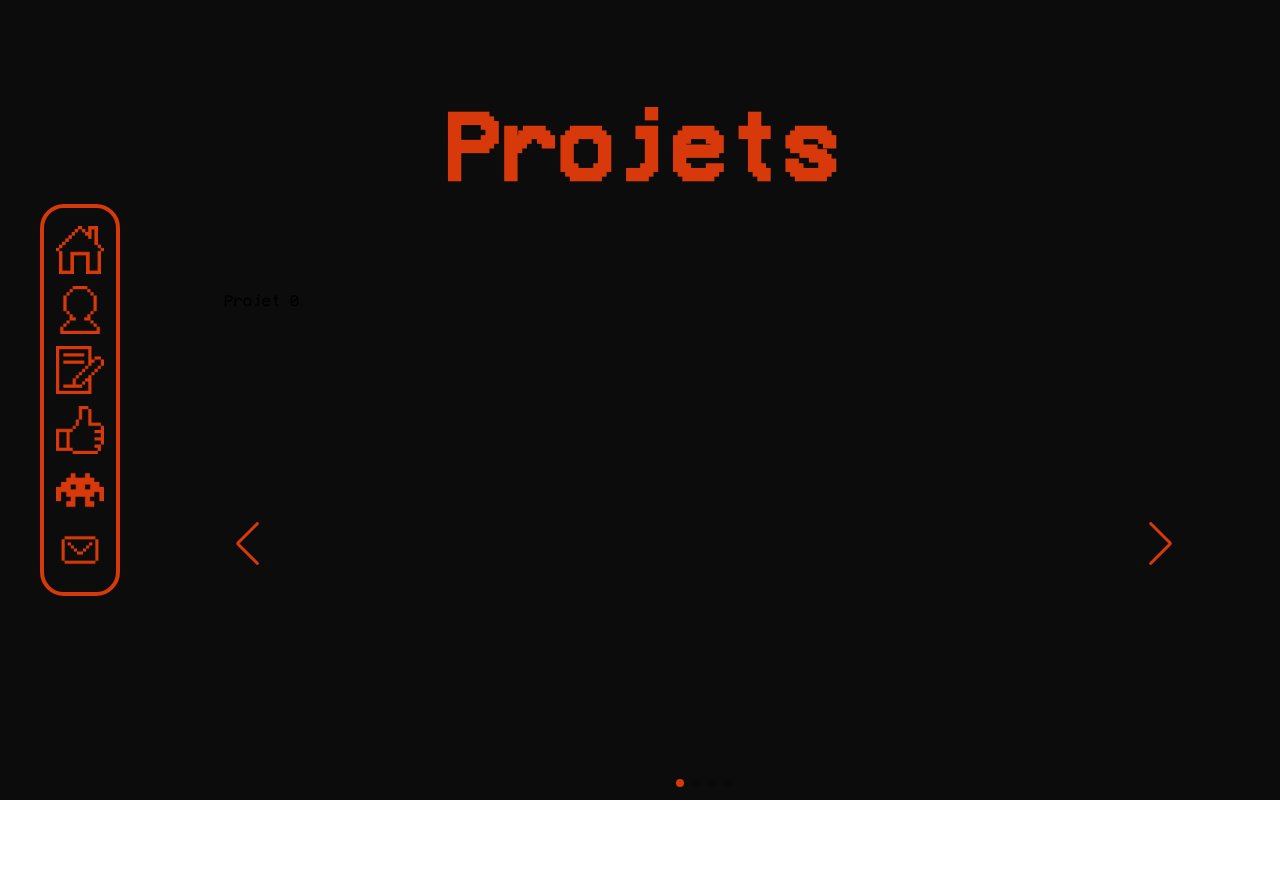
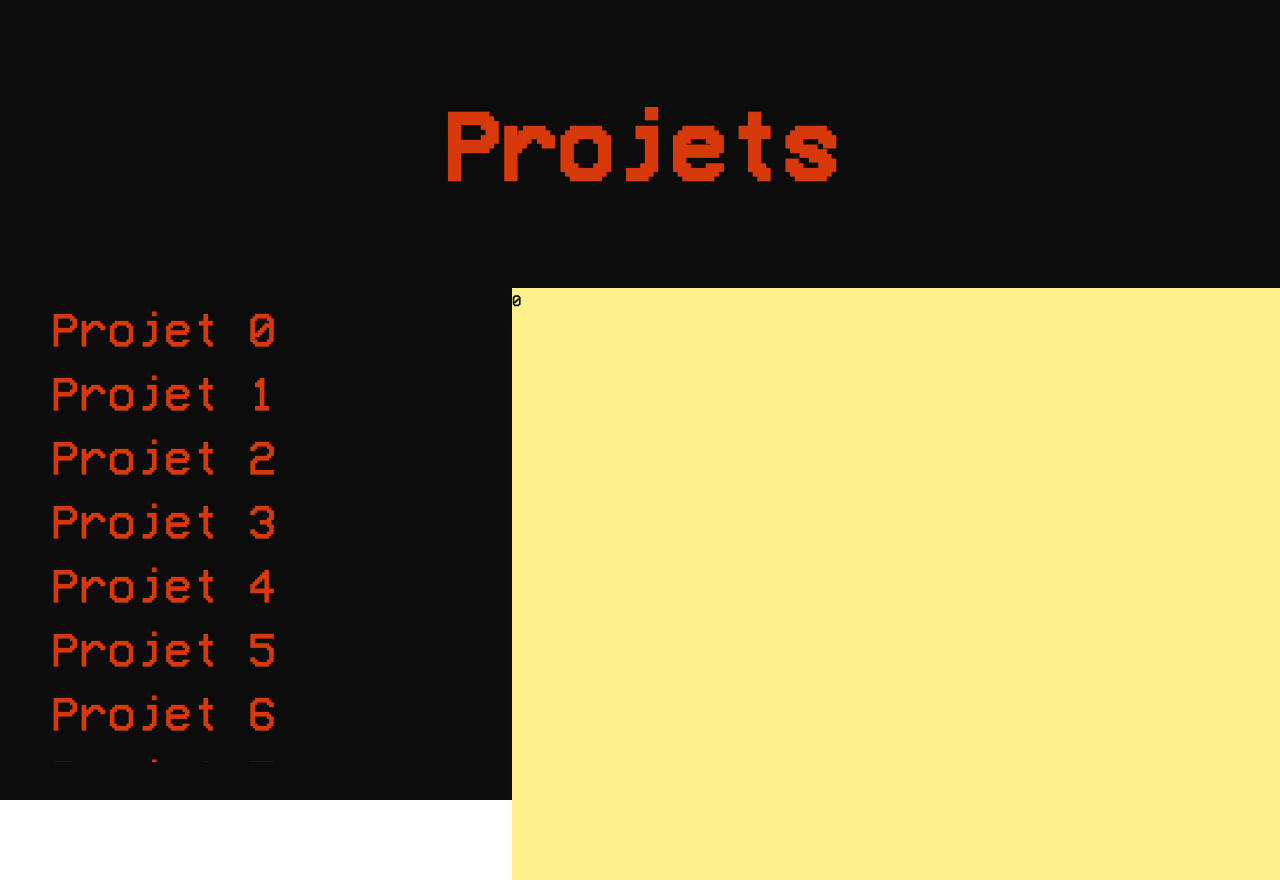
Before and after one commit to Solymnos/portfolio, a React (Create React App) app in the folder rebuild/: page /projects in a window 1280 px wide. Before the commit the page ends 800 px from the top, so only its background shows below. Built offline with nearby package versions, Linux system fonts and the light colour scheme; the HTML template or start-up script is replaced by a standard one.

Commit message:
add change on project page

```diff
--- a/rebuild/src/pages/ProjectsPage.js
+++ b/rebuild/src/pages/ProjectsPage.js
@@ -20,6 +20,7 @@ const Projects =
       url :'https://google.com',
     }],
     icon : ProjectsIcon,
+    id : 0
   },
   {
     name : 'Projet 1',
@@ -33,6 +34,7 @@ const Projects =
       url :'https://google.com',
     }],
     icon : ProjectsIcon,
+    id : 1
   },
   {
     name : 'Projet 2',
@@ -43,6 +45,7 @@ const Projects =
       url :'https://google.com',
     }],
     icon : ProjectsIcon,
+    id : 2
   },
   {
     name : 'Projet 3',
@@ -53,50 +56,89 @@ const Projects =
       url :'https://google.com',
     }],
     icon : ProjectsIcon,
+    id : 3
   },
+  {
+    name : 'Projet 4',
+    desc : 'Lorem ipsum dolor sit amet, consectetur adipiscing elit. Quisque vitae nulla eget ipsum viverra sodales porttitor quis mi. Proin nunc magna, sollicitudin ut augue vel, pharetra ullamcorper massa. Suspendisse ac aliquet libero. Morbi sit amet tellus laoreet, aliquet elit nec, convallis elit. Duis consequat consequat magna at gravida. Morbi vel massa rhoncus, tempus elit eget, suscipit dui. Donec sodales elementum felis a accumsan. Cras id urna nec urna lobortis ultricies. Nullam eleifend diam sit amet vulputate pulvinar. Nullam sed venenatis risus. Aliquam venenatis quam ante, ac dictum nisl mattis a. Mauris eu magna est. Donec eget risus eros. Lorem ipsum.',
+    tech : ['C', 'C++','Python', 'javascript' ],
+    link : [{
+      icon : GithubIcon,
+      url :'https://google.com',
+    }],
+    icon : ProjectsIcon,
+    id : 4
+  },
+  {
+    name : 'Projet 5',
+    desc : 'Lorem ipsum dolor sit amet, consectetur adipiscing elit. Quisque vitae nulla eget ipsum viverra sodales porttitor quis mi. Proin nunc magna, sollicitudin ut augue vel, pharetra ullamcorper massa. Suspendisse ac aliquet libero. Morbi sit amet tellus laoreet, aliquet elit nec, convallis elit. Duis consequat consequat magna at gravida. Morbi vel massa rhoncus, tempus elit eget, suscipit dui. Donec sodales elementum felis a accumsan. Cras id urna nec urna lobortis ultricies. Nullam eleifend diam sit amet vulputate pulvinar. Nullam sed venenatis risus. Aliquam venenatis quam ante, ac dictum nisl mattis a. Mauris eu magna est. Donec eget risus eros. Lorem ipsum.',
+    tech : ['C', 'C++','Python', 'javascript' ],
+    link : [{
+      icon : GithubIcon,
+      url :'https://google.com',
+    }],
+    icon : ProjectsIcon,
+    id : 5
+  },
+  {
+    name : 'Projet 6',
+    desc : 'Lorem ipsum dolor sit amet, consectetur adipiscing elit. Quisque vitae nulla eget ipsum viverra sodales porttitor quis mi. Proin nunc magna, sollicitudin ut augue vel, pharetra ullamcorper massa. Suspendisse ac aliquet libero. Morbi sit amet tellus laoreet, aliquet elit nec, convallis elit. Duis consequat consequat magna at gravida. Morbi vel massa rhoncus, tempus elit eget, suscipit dui. Donec sodales elementum felis a accumsan. Cras id urna nec urna lobortis ultricies. Nullam eleifend diam sit amet vulputate pulvinar. Nullam sed venenatis risus. Aliquam venenatis quam ante, ac dictum nisl mattis a. Mauris eu magna est. Donec eget risus eros. Lorem ipsum.',
+    tech : ['C', 'C++','Python', 'javascript' ],
+    link : [{
+      icon : GithubIcon,
+      url :'https://google.com',
+    }],
+    icon : ProjectsIcon,
+    id : 6
+  },
+  {
+    name : 'Projet 7',
+    desc : 'Lorem ipsum dolor sit amet, consectetur adipiscing elit. Quisque vitae nulla eget ipsum viverra sodales porttitor quis mi. Proin nunc magna, sollicitudin ut augue vel, pharetra ullamcorper massa. Suspendisse ac aliquet libero. Morbi sit amet tellus laoreet, aliquet elit nec, convallis elit. Duis consequat consequat magna at gravida. Morbi vel massa rhoncus, tempus elit eget, suscipit dui. Donec sodales elementum felis a accumsan. Cras id urna nec urna lobortis ultricies. Nullam eleifend diam sit amet vulputate pulvinar. Nullam sed venenatis risus. Aliquam venenatis quam ante, ac dictum nisl mattis a. Mauris eu magna est. Donec eget risus eros. Lorem ipsum.',
+    tech : ['C', 'C++','Python', 'javascript' ],
+    link : [{
+      icon : GithubIcon,
+      url :'https://google.com',
+    }],
+    icon : ProjectsIcon,
+    id : 7
+  },
+  {
+    name : 'Projet 8',
+    desc : 'Lorem ipsum dolor sit amet, consectetur adipiscing elit. Quisque vitae nulla eget ipsum viverra sodales porttitor quis mi. Proin nunc magna, sollicitudin ut augue vel, pharetra ullamcorper massa. Suspendisse ac aliquet libero. Morbi sit amet tellus laoreet, aliquet elit nec, convallis elit. Duis consequat consequat magna at gravida. Morbi vel massa rhoncus, tempus elit eget, suscipit dui. Donec sodales elementum felis a accumsan. Cras id urna nec urna lobortis ultricies. Nullam eleifend diam sit amet vulputate pulvinar. Nullam sed venenatis risus. Aliquam venenatis quam ante, ac dictum nisl mattis a. Mauris eu magna est. Donec eget risus eros. Lorem ipsum.',
+    tech : ['C', 'C++','Python', 'javascript' ],
+    link : [{
+      icon : GithubIcon,
+      url :'https://google.com',
+    }],
+    icon : ProjectsIcon,
+    id : 8
+  }
 ]
 
 const ProjectsPage = () => {
 
     const [projectIndex, setProjectIndex] = useState(0);
 
-    const onTransition = (data) =>
-    {
-        setProjectIndex(data.nextIndex);
-    }
-
     return (
 
       <div class="flex flex-col h-screen bg-bgDark">
-        <Toolbar />
         <div className='text-center pt-24 pb-24'>
           <h1 className='text-primary text-8xl font-bold'>Projets</h1>
         </div>
         <div class="flex justify-center flex-row items-center flex-grow">
-          <div className='flex w-full flex-grow h-full pl-56 pr-24'>
-            <Swiper
-              slidesPerView={1}
-              spaceBetween={30}
-              loop={true}
-              pagination={{
-                clickable: true,
-              }}
-              navigation={true}
-              modules={[Pagination, Navigation]}
-              onSlideChange={() => {
-                console.log('slide change')
-
-              }}
-              onActiveIndexChange={(swiperCore) => {
-                console.log(swiperCore.activeIndex);
-              }}
-              className="mySwiper">
-                {Projects.map(project =>
-                  <SwiperSlide>
-                    <h1>{project.name}</h1>
-                  </SwiperSlide>
-                  )}
-              </Swiper>
+          <div className='flex w-full flex-grow h-full'>
+            <div className='flex flex-grow w-2/5 flex-col h-full items-center'>
+              <div class='flew w-4/5 h-4/5  overflow-y-auto'>
+              {Projects.map(project =>
+                  <div onClick={() => setProjectIndex(project.id)}>
+                    <h1 className='text-primary text-5xl my-4'>{project.name}</h1>
+                  </div>
+                )}
+              </div>
+            </div>
+            <div className='bg-yellow-200 flex flex-grow w-3/5 h-full'>
+              {projectIndex}
+            </div>
           </div>
         </div>
       </div>
@@ -128,6 +170,15 @@ const ProjectsPage = () => {
 
 export default ProjectsPage;
 
+/*
+
+ {Projects.map(project =>
+                <div className=' active:bg-green-400' onClick={() => setProjectIndex(project.id)}>
+                  <h1 className='text-primary text-5xl my-5'>{project.name}</h1>
+                </div>
+                )}
+                */
+
 // <div class="flex-1 w-2/3 mx-auto p-4 text-lg  h-full shadow-lg bg-green-400">
 
 /*<div className='bg-bgDark w-screen h-screen'>
@@ -152,3 +203,29 @@ export default ProjectsPage;
                 </div>
             </div>
  */
+
+/*
+<Swiper
+              slidesPerView={1}
+              spaceBetween={30}
+              loop={true}
+              pagination={{
+                clickable: true,
+              }}
+              navigation={true}
+              modules={[Pagination, Navigation]}
+              onSlideChange={() => {
+                console.log('slide change')
+
+              }}
+              onActiveIndexChange={(swiperCore) => {
+                console.log(swiperCore.activeIndex);
+              }}
+              className="mySwiper">
+                {Projects.map(project =>
+                  <SwiperSlide>
+                    <h1>{project.name}</h1>
+                  </SwiperSlide>
+                  )}
+              </Swiper>
+              */
```
